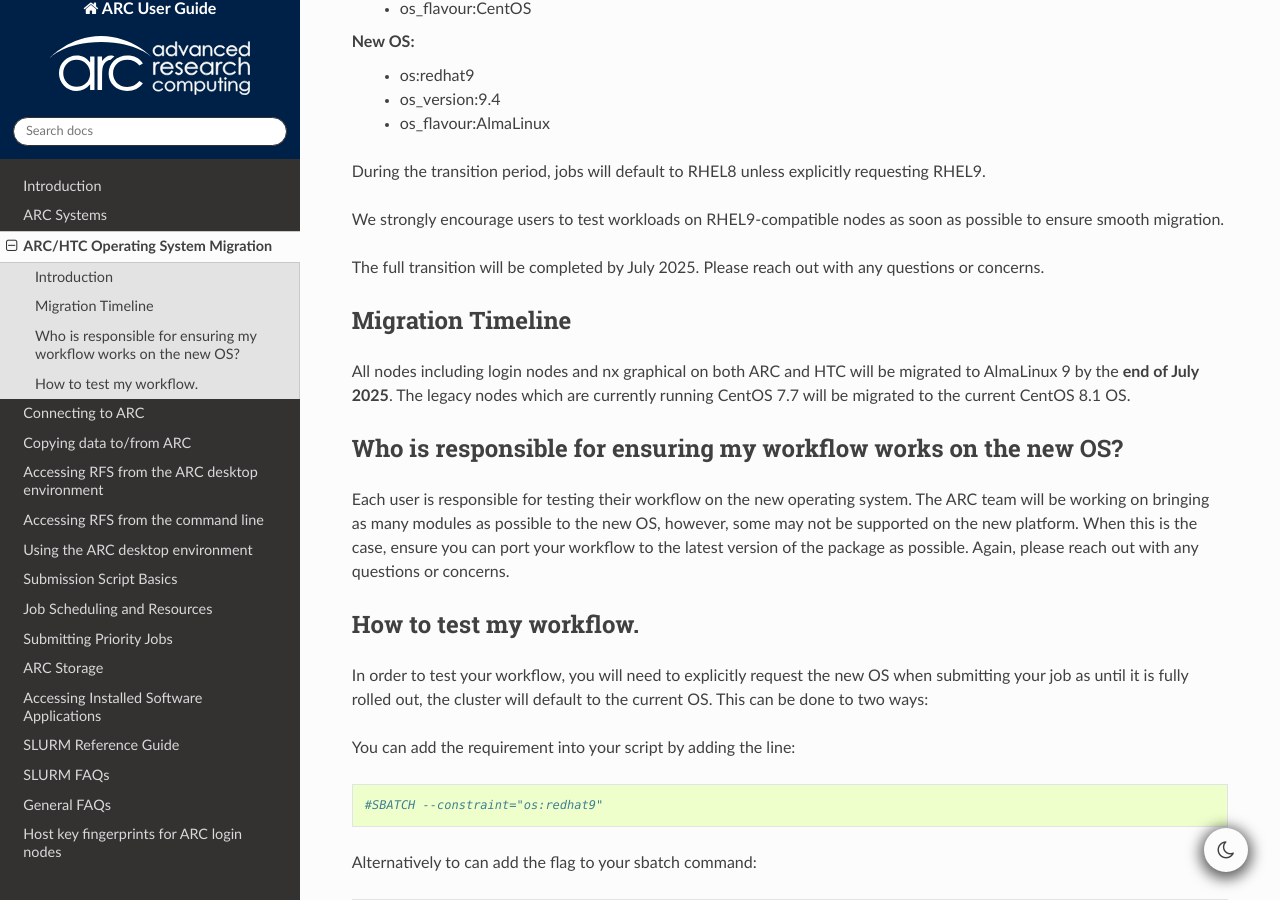
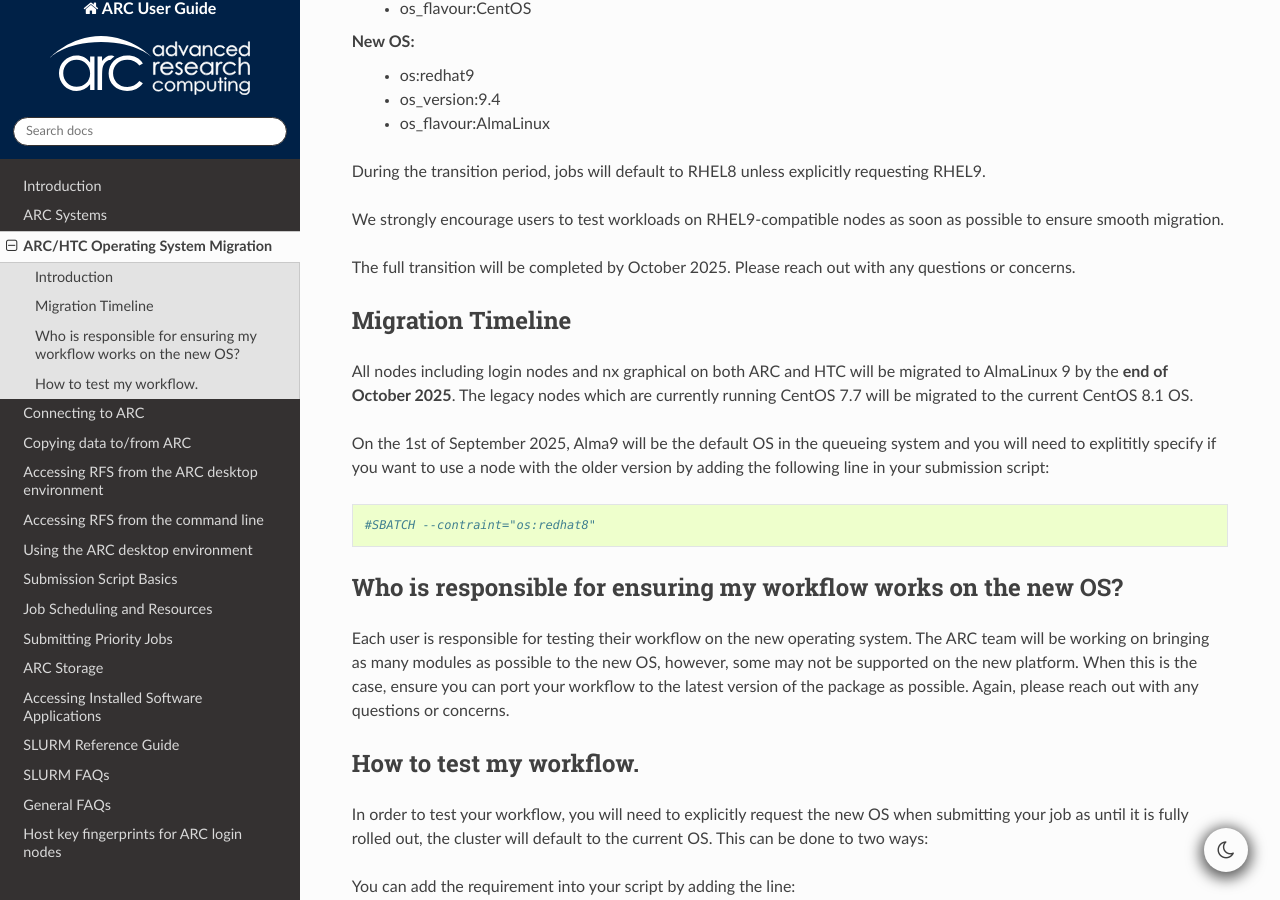
Before and after one commit to tina-friedrich/arc-user-guide, a Sphinx documentation site: the page built from docs/source/arc-os-migration.rst, in a window 1280 px wide and 900 px high, scrolled down 701 px. Built offline with Sphinx 7.4.7 and the Read the Docs theme 3.1.0, drawn with Linux system fonts in a browser that asks for light colours.

Commit message:
Updated OS migration page
Signed-off-by: Gregory J. L. Tourte <greg.tourte@gmail.com>

```diff
--- a/docs/source/arc-os-migration.rst
+++ b/docs/source/arc-os-migration.rst
@@ -34,12 +34,18 @@
 
 We strongly encourage users to test workloads on RHEL9-compatible nodes as soon as possible to ensure smooth migration.
 
-The full transition will be completed by July 2025. Please reach out with any questions or concerns.
+The full transition will be completed by October 2025. Please reach out with any questions or concerns.
 
 Migration Timeline
 ------------------
 
-All nodes including login nodes and nx graphical on both ARC and HTC will be migrated to AlmaLinux 9 by the **end of July 2025**. The legacy nodes which are currently running CentOS 7.7 will be migrated to the current CentOS 8.1 OS.
+All nodes including login nodes and nx graphical on both ARC and HTC will be migrated to AlmaLinux 9 by the **end of October 2025**. The legacy nodes which are currently running CentOS 7.7 will be migrated to the current CentOS 8.1 OS.
+
+On the 1st of September 2025, Alma9 will be the default OS in the queueing system and you will need to explititly specify if you want to use a node with the older version by adding the following line in your submission script:
+
+.. code-block:: bash
+
+   #SBATCH --contraint="os:redhat8"
 
 Who is responsible for ensuring my workflow works on the new OS?
 ----------------------------------------------------------------
```
